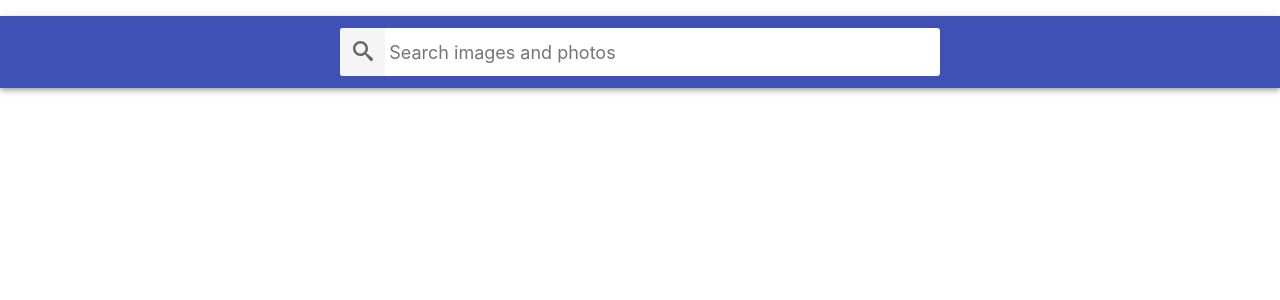
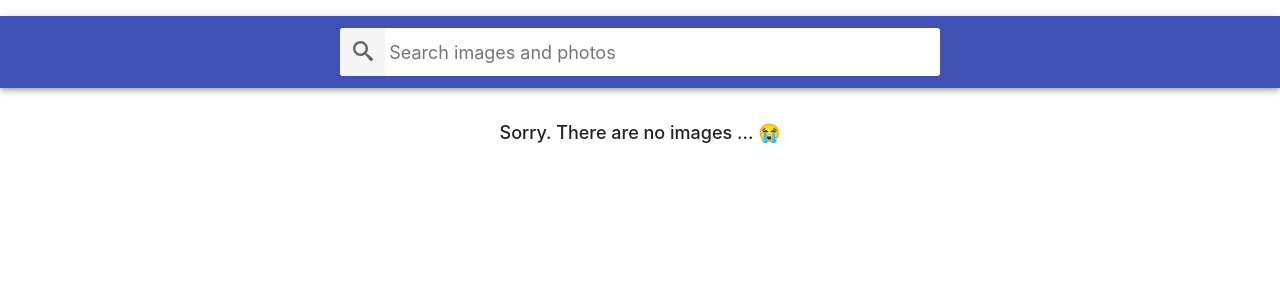
Before and after one commit to Iryna-Tyshchuk/goit-react-hw-03-image-finder, a React (Create React App) app: page / in a window 1280 px wide. Shown: the top 300 px of the page. Built offline with nearby package versions, Linux system fonts and the light colour scheme.

Commit message:
fix error

```diff
--- a/src/components/App/App.jsx
+++ b/src/components/App/App.jsx
@@ -97,11 +97,11 @@ export class App extends Component {
         {images.length !== 0 && (
           <ImageGallery images={images} getLargeImage={this.getLargeImage} />
         )}
-        {/* {!isLoading && images.length === 0 && !error && (
+        {!isLoading && images.length === 0 && !error && (
           <Text textAlign="center">Sorry. There are no images ... 😭</Text>
         )}
 
-        {error && <Text textAlign="center">{error}</Text>} */}
+        {error && <Text textAlign="center">{error}</Text>}
 
         {!isLoading && totalImages !== images.length && (
           <Button type="button" onClick={this.loadMore}>
```
